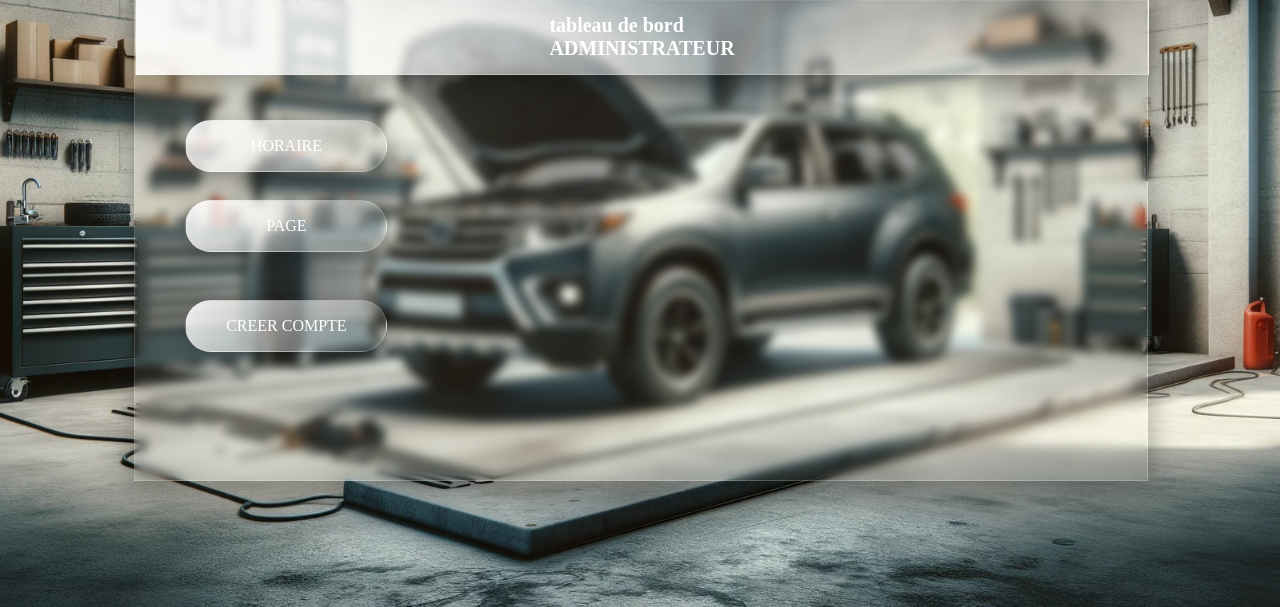
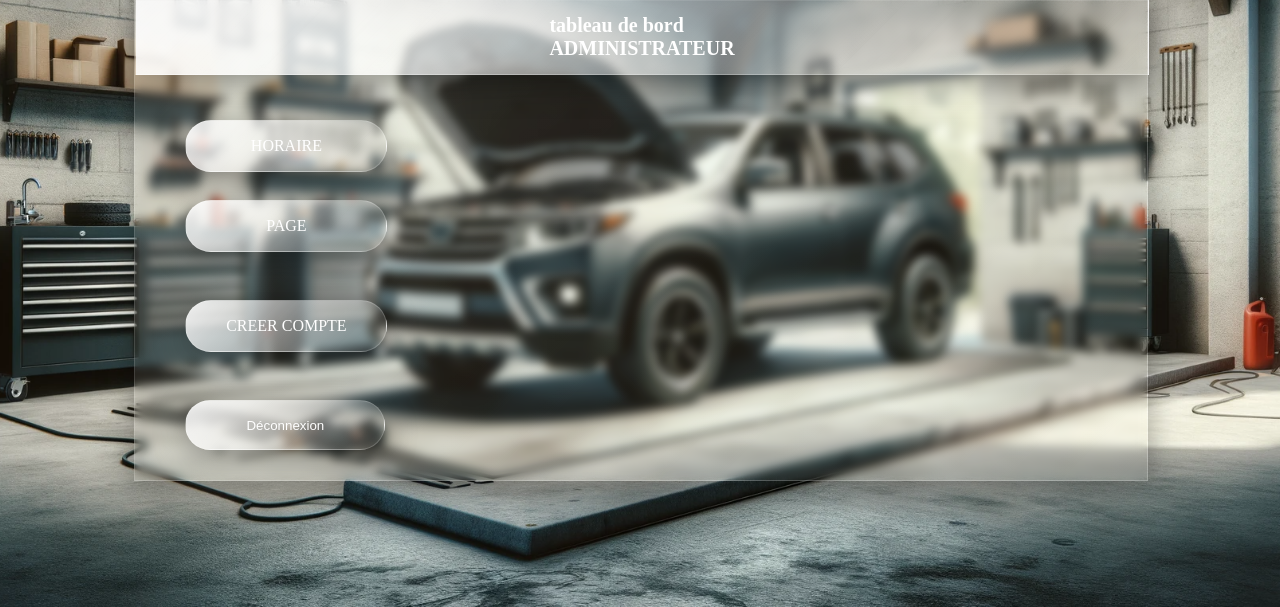
Before and after one commit to randji/ECF, a PHP site: page /HTML/dashboardAdmin.php in a window 1280 px wide. Shown: the part 209-816 px from the top of the page. Run offline with PHP 8.4, Linux system fonts and the light colour scheme; the visitor is signed in with stand-in values (Sample User, id 1).

Commit message:
bouton déconnexion

```diff
--- a/CSS/dashboardAdmin.css
+++ b/CSS/dashboardAdmin.css
@@ -82,3 +82,18 @@ body {
     border: 1px solid rgba(255, 255, 255, 0.18);
     border-radius: 32px;
 }
+.deconnexion{
+    position: absolute;
+    top: 400px;
+    left: 50px;
+    color: white;
+    display: flex;
+    align-items: center;
+    justify-content: center;
+    width: 200px;
+    height: 50px;
+    background: linear-gradient(135deg, rgba(255, 255, 255,0.9), rgba(255,255,255,0));
+    box-shadow: 0 8px 32px 0 rgba(0, 0, 0, 0.37);
+    border: 1px solid rgba(255, 255, 255, 0.18);
+    border-radius: 32px;
+}
--- a/HTML/dashboardAdmin.php
+++ b/HTML/dashboardAdmin.php
@@ -24,6 +24,10 @@ adminOnly();
         <div class="page">PAGE</div>
         <div class="compte">CREER COMPTE</div>
 
-    </div>
+            <a href="../PHP/logout.php">
+                <button type="button" class="deconnexion">Déconnexion</button>
+            </a>
+
+
 </body>
 </html>
--- a/HTML/dashboardEmploye.html
+++ b/HTML/dashboardEmploye.html
@@ -24,6 +24,12 @@ employeOnly();
     <div class="page">PAGE</div>
     <div class="compte">CREER COMPTE</div>
 
+        <a href="../PHP/logout.php">
+            <button type="button" class="deconnexion">Déconnexion</button>
+        </a>
+
+
+
 </div>
 </body>
 </html>
```
